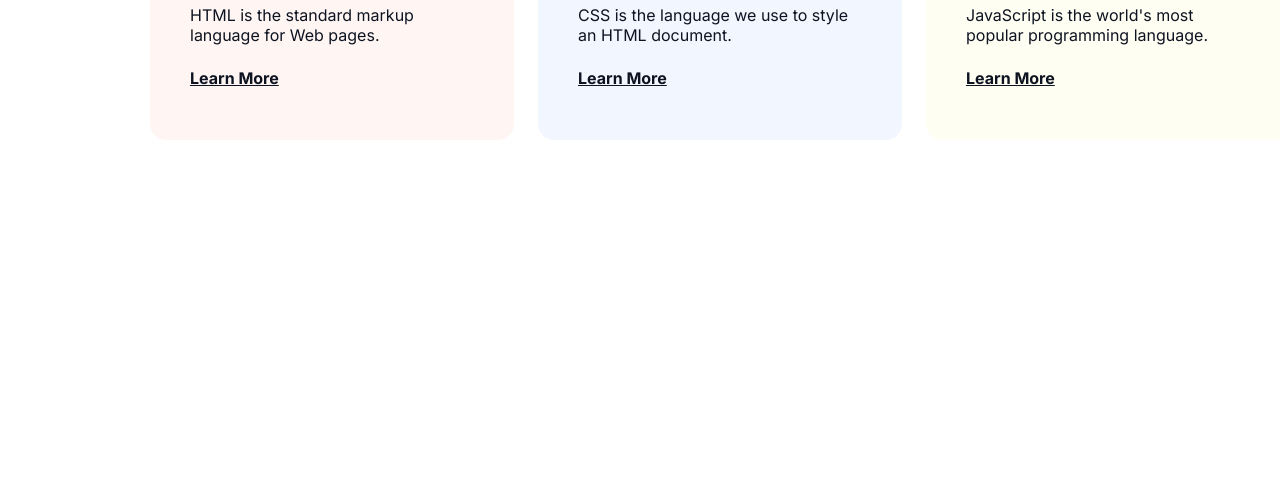
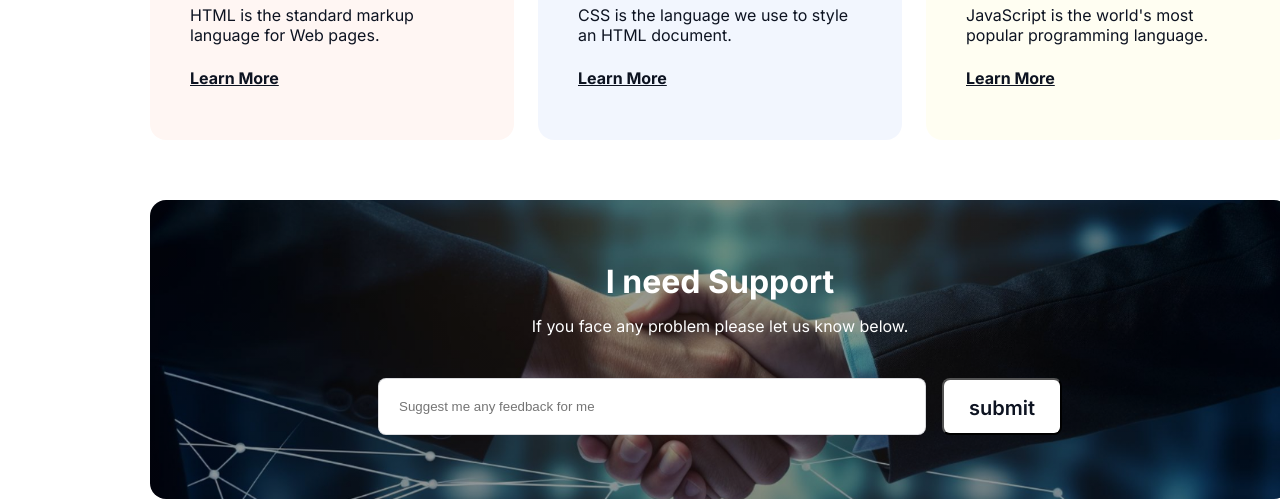
Before and after one commit to sumonbiswas290/assignment-1, a plain HTML site: page index.html in a window 1280 px wide. Shown: the part 3532-4031 px from the top of the page. Before the commit the page ends 3732 px from the top, so only its background shows below. Drawn offline with Linux system fonts and the light colour scheme.

Commit message:
help section  add

```diff
--- a/index.html
+++ b/index.html
@@ -80,12 +80,20 @@
                 </div>
             </div>
         </div>
+        <div class="help">
+            <div>
+                <section>I need Support</section>
+                <p class="help_msg">If you face any problem please let us know below.</p><br>
+            </div>
+            <div>
+                <form>
+                    <input type="text" placeholder="Suggest me any feedback for me" id="help_text">
+                    <input type="submit" value="submit" id="help_submit">
+                </form>
+            </div>
+        </div>
     </main>
     <footer id="footer_section">
-        <div class="help">
-            <div></div>
-            <div></div>
-        </div>
     </footer>
 </body>
 </html>
--- a/style/style.css
+++ b/style/style.css
@@ -262,3 +262,59 @@ main{
     text-align: left;
     text-decoration-line: underline;
 }
+.help{
+    width: 1140px;
+    background-image: linear-gradient(rgba(0, 0, 0, 0.4),rgba(0, 0, 0, 0.4),rgba(0, 0, 0, 0.4)),url(../assets/img/handshake.jpg);
+    background-repeat: no-repeat;
+    background-position: center;
+    background-size: cover;
+    display: flex;
+    flex-direction: column;
+    align-items: center;
+    padding: 64px 48px;
+    border-radius: 16px;
+}
+.help section{
+    color: rgb(255, 255, 255);
+    font-family: inter, poppins;
+    font-size: 32px;
+    font-weight: 700;
+    line-height: 36px;
+    text-align: center;
+    margin-bottom: 16px;
+}
+.help_msg{
+    color: rgb(255, 255, 255);
+    font-family: inter, poppins;
+    text-align: center;
+}
+form{
+    margin-top: 24px;
+    display: flex;
+    flex-direction: row;
+    align-items: center;
+}
+#help_text{
+    width: 548px;
+    height: 57px;
+    padding: 19px 20px;
+    box-sizing: border-box;
+    border: 1px solid rgba(13, 19, 33, 0.15);
+    border-radius: 8px;
+    background: rgb(255, 255, 255);
+}
+#help_submit{
+    width: 120px;
+    height: 57px;
+    margin-left: 16px;
+    padding: 17px 20px;
+    border-radius: 8px;
+    background: rgb(255, 255, 255);
+    color: rgb(13, 19, 33);
+    font-family: inter, poppins;
+    font-size: 20px;
+    font-weight: 600;
+    line-height: 23px;
+    text-align: center;
+    cursor: pointer;
+}
```
